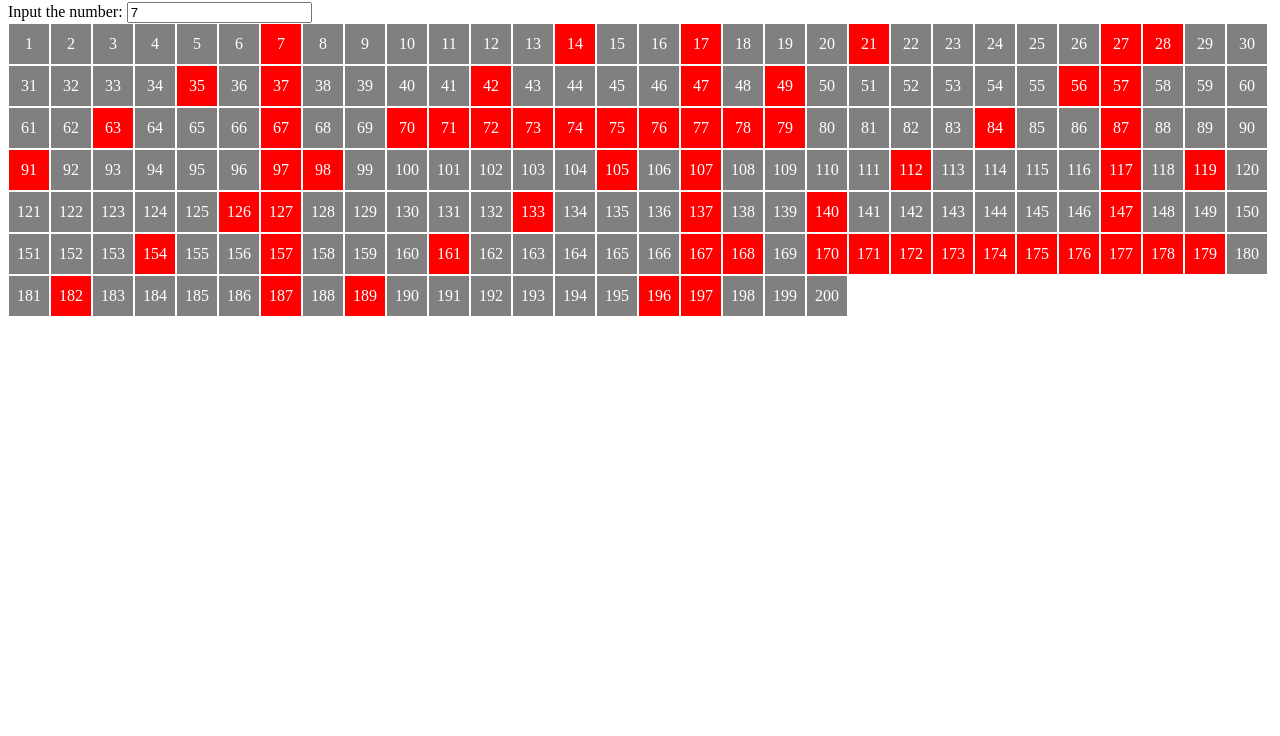
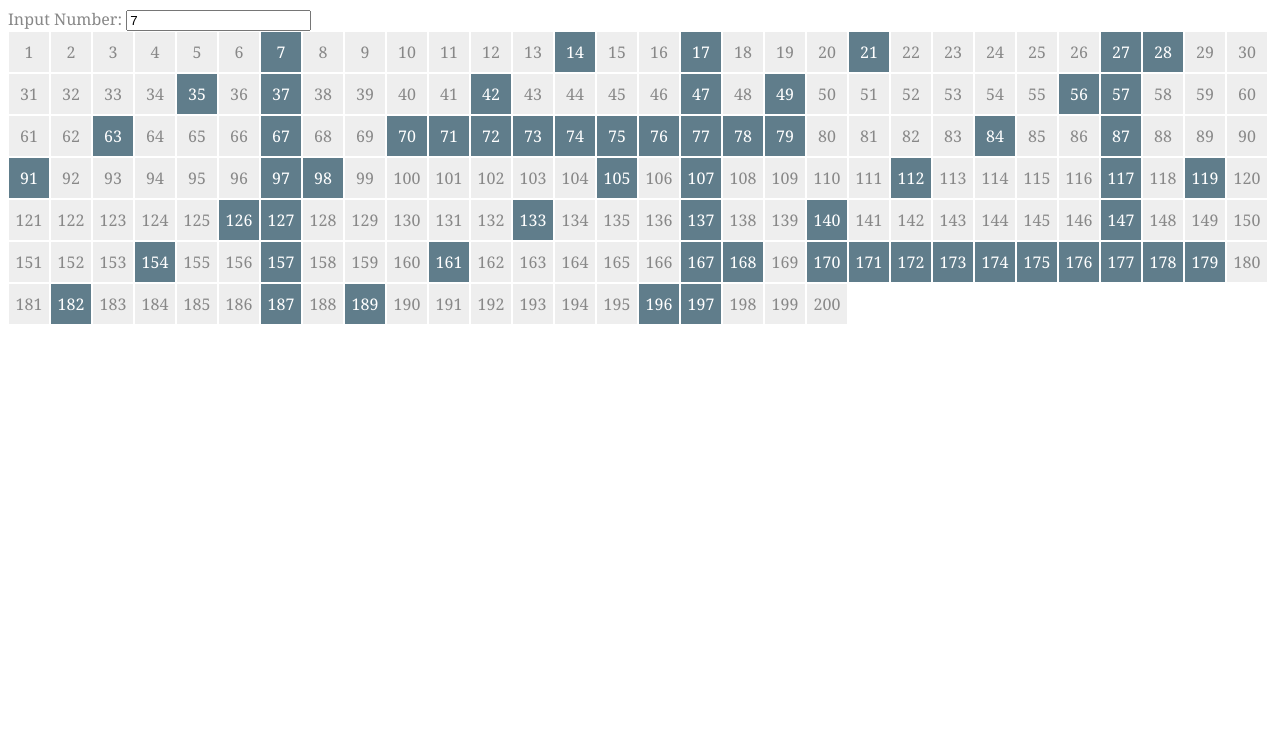
Before and after one commit to apoliszk/CountingGame, a website: page index.html in a window 1280 px wide. Shown: the part 64-800 px from the top of the page. Drawn offline with Linux system fonts and the light colour scheme.

Commit message:
change number recreate table

```diff
--- a/app/game.component.html
+++ b/app/game.component.html
@@ -1,5 +1,5 @@
 <div>
-    <label>Input the number: </label>
+    <label>Input Number: </label>
     <input #numberInput value="{{number}}" (keyup)="onNumberChange(numberInput.value)">
     <span *ngIf="inputError">You should input a positive number!</span>
     <div class="number-table">
--- a/app/game.component.js
+++ b/app/game.component.js
@@ -6,13 +6,16 @@
         })
         .Class({
             constructor: function() {
+                this.tableElements = [];
                 this.number = 7;
                 this.tableElementsCount = 200;
                 this.onNumberChange(this.number);
             },
+
             onNumberChange: function(value) {
                 if (/^\d+$/.test(value)) {
                     this.inputError = false;
+                    this.number = value;
                     this.generateTable();
                 } else {
                     this.inputError = true;
--- a/styles.css
+++ b/styles.css
@@ -1,3 +1,8 @@
+body, input[text], button {
+  color: #888;
+  font-family: Cambria, Georgia;
+}
+
 .number-table {
     display: flex;
     flex-wrap: wrap;
@@ -8,11 +13,11 @@
     height: 40px;
     text-align: center;
     line-height: 40px;
-    color: white;
-    background: gray;
+    background: #EEE;
     border: 1px solid white;
 }
 
 .number-table-el.skip {
-    background: red;
+    color: white;
+    background: #607D8B;
 }
```
